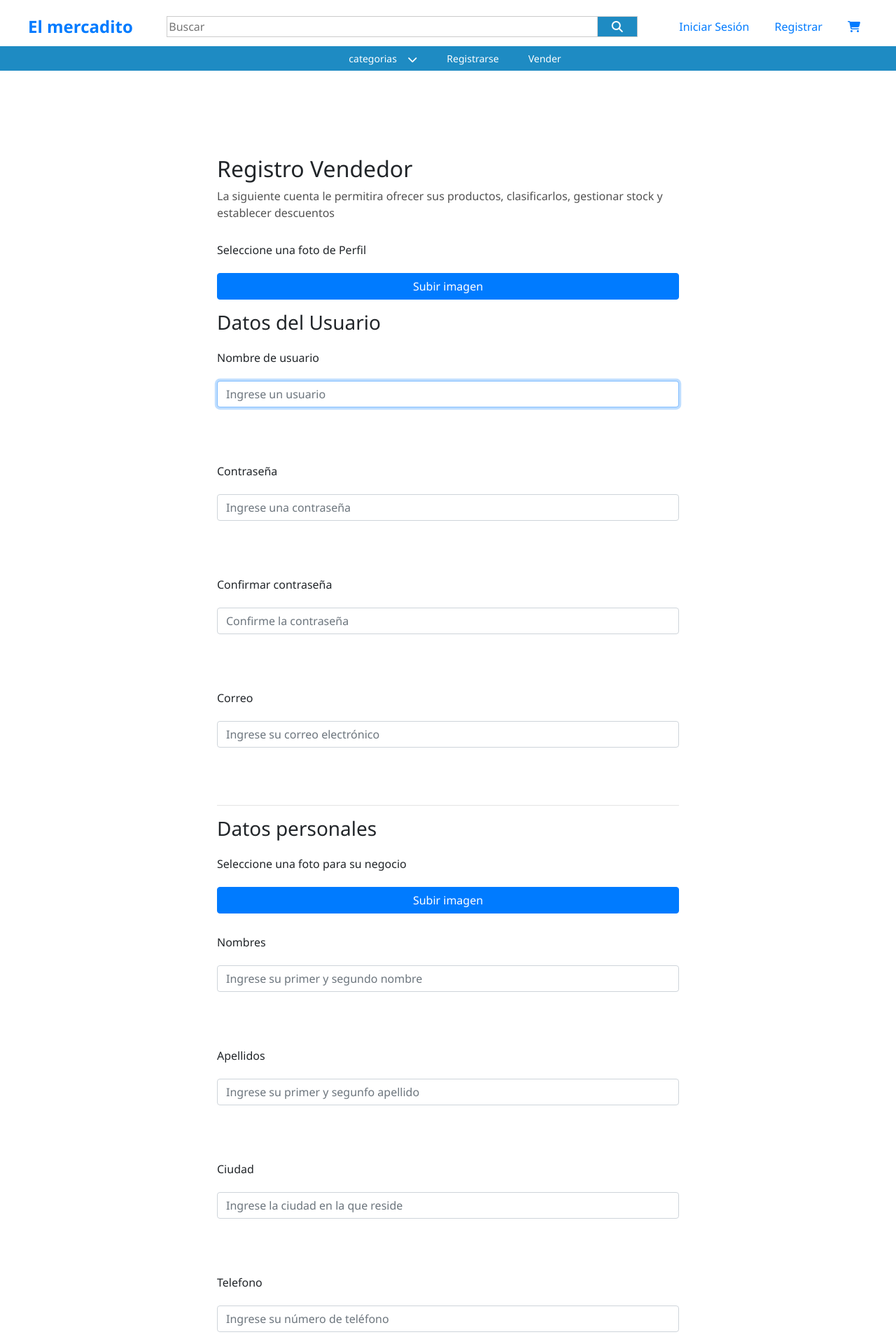
After one commit to FerMedina18/Proyecto_Artesan-as, a Django app: page /register/ in a window 1280 px wide. The commit adds this page. Shown: the top 1920 px of the page at 70% size. Run offline with Django 3.2, Linux system fonts and the light colour scheme; some libraries are stand-ins or nearby versions.

Commit message:
registro del vendedor terminado

```diff
--- a/artesanias/mercadito/forms.py
+++ b/artesanias/mercadito/forms.py
@@ -10,8 +10,7 @@ class CustomUserLogin(AuthenticationForm):
 class CustomUserCreationForm(UserCreationForm):
     class Meta:
         model = Usuario_Vendedor
-        fields = ('username', 'password', 'email')
-
+        fields = ('username', 'email', 'password1', 'avatar')
 class CustomUserChangeForm(UserChangeForm):
     class Meta:
         model = Usuario_Vendedor
@@ -20,4 +19,5 @@ class CustomUserChangeForm(UserChangeForm):
 class CustomProfileCreationForm(forms.ModelForm):
     class Meta:
         model = Perfil_Vendedor
-        fields = ('__all__')
+        fields = ('portada', 'nombres', 'apellidos', 'ciudad',
+        'telefono', 'direccion', 'descripcion')
--- a/artesanias/mercadito/models.py
+++ b/artesanias/mercadito/models.py
@@ -7,6 +7,11 @@ from django.conf import settings
 
 class Usuario_Vendedor(AbstractUser):
     avatar = models.ImageField(blank=True)
+    ROL = (
+        ('C', 'Comprador'),
+        ('V', 'Vendedor'),
+    )
+    role = models.CharField(max_length=1, choices=ROL)
 
 class Perfil_Vendedor(models.Model):
     user = models.OneToOneField(Usuario_Vendedor, on_delete=models.CASCADE, related_name="profile")
@@ -15,7 +20,6 @@ class Perfil_Vendedor(models.Model):
     apellidos = models.CharField(max_length=100)
     ciudad = models.CharField(max_length=200)
     telefono = models.CharField(max_length=12)
-    correo = models.EmailField(unique=True)
     direccion = models.TextField(max_length=300)
     descripcion = models.TextField(default='', max_length=500)
     estado = models.BooleanField(default=True)
--- a/artesanias/mercadito/urls.py
+++ b/artesanias/mercadito/urls.py
@@ -12,8 +12,7 @@ urlpatterns = [
     path('', index, name='index'),
     path('login/', login, name='login'),
     path('logout/', logout, name='logout'),
-    path('registrar/', registrar, name='registrar'),
-    path('inicio_sesion/', inicio_sesion, name='inicio_sesion'),
+    path('register/', register, name='register'),
     path('config/', views.stripe_config),
     path('create-checkout-session/', views.create_checkout_session),
     url(
--- a/artesanias/mercadito/views.py
+++ b/artesanias/mercadito/views.py
@@ -46,23 +46,20 @@ def index(request):
         }
     ]
     return render(request, 'index.html', {'object_list' : object_list})
-# def inicio_sesion(request):
-#     return render(request, 'cuentas/inicionormal.html')
-
-def inicio_sesion(request):
-   # csrfContext = RequestContext(request)
-    return render(request, 'cuentas/inicionormal.html')
 
 @csrf_protect
 def login(request):
     csrfContext = RequestContext(request)
+    p = "nada"
     form = AuthenticationForm()
     if request.method == "POST":
         form = AuthenticationForm(data=request.POST)
-
+        p = request.POST['tipo']
         if form.is_valid():
             username = form.cleaned_data['username']
             password = form.cleaned_data['password']
+            print(p)
+
 
             user = authenticate(username = username, password = password)
 
@@ -70,48 +67,39 @@ def login(request):
                 do_login(request, user)
 
                 return redirect('/')
-    return render(request, "cuentas/login.html", {'form': form})
+    return render(request, "cuentas/login.html", {'form': form, 'p': p})
 
 def logout(request):
     do_logout(request)
 
     return redirect('/')
 
-# def registro(request):
-#     form = CustomUserCreationForm()
-#     if request.method == "POST":
-#         form = CustomUserCreationForm(data=request.POST)
-#         if form.is_valid:
-#             user = form.save
-#             if user is not None:
-#                 do_login(request, user)
+def register(request):
+    form = CustomUserCreationForm()
+    form1 = CustomProfileCreationForm()
+    if request.method == "POST":
+        form = CustomUserCreationForm(data=request.POST)
+        form1 = CustomProfileCreationForm(data=request.POST)
+        if form.is_valid() and form1.is_valid():
+            user = form.save()
+            user.role = "vendedor"
 
-#                 return redirect('/')
-
-#     form.fields['username'].help_text = None
-#     form.fields['password1'].help_text = None
-#     form.fields['password2'].help_text = None
-#     form.fields['email'].help_text = None
-
-#     return render(request, "cuentas/registrovendedor.html", {'form': form})
-
-def registrar(request):
-    form1 = CustomUserCreationForm()
-    form2 = CustomProfileCreationForm()
-    if request.method == "POST":
-        form1 = CustomUserCreationForm(data=request.POST)
-        form2 = CustomProfileCreationForm(data=request.POST)
-
-        if form1.is_valid() and form2.is_valid():
-            user = form1.save(commit=False)
-            profile = form2.save()
+            i = Usuario_Vendedor.objects.last()
+            profile = form1.save(commit=False)
+            profile.user = i
+            profile.estado = True
 
             if user is not None and profile is not None:
                 do_login(request, user)
 
                 return redirect('/')
 
-    return render(request, 'cuentas/registrovendedor.html', {'form1': form1, 'form2': form2})
+    form.fields['username'].help_text = None
+    form.fields['password1'].help_text = None
+    form.fields['password2'].help_text = None
+    form.fields['email'].help_text = None
+
+    return render(request, "cuentas/registro.html", {'form': form, 'form1': form1})
 
 #para stripe
 @csrf_exempt
@@ -144,19 +132,7 @@ def create_checkout_session(request):
         except Exception as e:
             return JsonResponse({'error': str(e)})
 
-# def registrar(request):
-#    if request.method == "POST":
-#       form = PostLogin(request.POST)
-#       if form.is_valid():
-#          post = form.save(commit=False)
-#          post.nombre_usuario = request.nusuario
-#          post.contraseña = request.pusuario
-#          post.save()
-#          return redirect('index')
 
-#       else:
-#          form = PostLogin()
-#       return render(request, '/templates/cuentas/inicionormal.html', {'form': form})
 
 
 # @api_view(["GET"])
--- a/artesanias/templates/cuentas/login.html
+++ b/artesanias/templates/cuentas/login.html
@@ -18,7 +18,7 @@
             </div>
             <div class="form-group">
                 <label for="rusuario">Ingresar como</label>
-                <select class="form-control" id="rusuario">
+                <select class="form-control" id="rusuario" name="tipo">
                     <option value="comprador">Comprador</option>
                     <option value="vendedor">Vendedor</option>
                 </select>
--- /dev/null
+++ b/artesanias/templates/cuentas/registro.html
@@ -0,0 +1,124 @@
+{% extends "layout.html" %}
+{% load static %}
+
+{% block head_title %}
+Registro
+{% endblock %}
+
+{% block content %}
+<main>
+    <div class="rusuariov container" enctype="multipart/form-data">
+        <h2>Registro Vendedor</h2>
+        <p>La siguiente cuenta le permitira ofrecer sus productos, clasificarlos, gestionar stock y establecer
+            descuentos</p>
+        <form method="POST">{% csrf_token %}
+            {% load widget_tweaks%}
+            <div class="form-group">
+                {% load widget_tweaks%}
+                <div class="imagenuv form-group">
+                    <label for="imageperfiluv">Seleccione una foto de Perfil</label>
+                    {% render_field form.avatar type="file" class="form-control-file" id="imageperfiluv" accept=".png, .jpg, .jpeg" %}
+                    <input type="button" class="btn btn-primary" value="Subir imagen"
+                        onclick="document.getElementById('imageperfiluv').click()">
+
+                    <div class="container mostrar">
+                        <div id="visualizar">
+
+                        </div>
+                    </div>
+                </div>
+
+                <h3>Datos del Usuario</h3>
+
+                <div class="form-group">
+                    <label for="nusuariov">Nombre de usuario</label>
+                    {% render_field form.username type="text" class="form-control" placeholder="Ingrese un usuario" %}
+                </div>
+
+                <br>
+
+                <div class="form-group">
+                    <label for="pusuariov">Contraseña</label>
+                    {% render_field form.password1 type="password" class="form-control" placeholder="Ingrese una contraseña" %}
+                </div>
+
+                <br>
+
+                <div class="form-group">
+                    <label for="pusuariov1">Confirmar contraseña</label>
+                    {% render_field form.password2 type="password" class="form-control" placeholder="Confirme la contraseña" %}
+                </div>
+
+                <br>
+
+                <div class="form-group">
+                    <label for="correov">Correo</label>
+                    {% render_field form.email type="email" class="form-control" placeholder="Ingrese su correo electrónico" %}
+                </div>
+
+                <br>
+                <hr>
+
+                {% load widget_tweaks%}
+                <h3>Datos personales</h3>
+
+                <div class="imagenuv form-group">
+                    <label for="imageperfiluv">Seleccione una foto para su negocio</label>
+                    {% render_field form1.portada type="file" class="form-control-file" id="imageperfiluv" accept=".png, .jpg, .jpeg" %}
+                    <input type="button" class="btn btn-primary" value="Subir imagen"
+                        onclick="document.getElementById('imageperfiluv').click()">
+
+                    <div class="container mostrar">
+                        <div id="visualizar">
+
+                        </div>
+                    </div>
+                </div>
+
+                <div class="form-group">
+                    <label for="nombresuv">Nombres</label>
+                    {% render_field form1.nombres type="text" class="form-control" placeholder="Ingrese su primer y segundo nombre" %}
+                </div>
+
+                <br>
+
+                <div class="form-group">
+                    <label for="apellidosuv">Apellidos</label>
+                    {% render_field form1.apellidos type="text" class="form-control" placeholder="Ingrese su primer y segunfo apellido" %}
+                </div>
+
+                <br>
+
+                <div class="form-group">
+                    <label for="ciudaduv">Ciudad</label>
+                    {% render_field form1.ciudad type="text" class="form-control" placeholder="Ingrese la ciudad en la que reside" %}
+                </div>
+
+                <br>
+
+                <div class="form-group">
+                    <label for="telefonouv">Telefono</label>
+                    {% render_field form1.telefono type="text" class="form-control" placeholder="Ingrese su número de teléfono" %}
+                </div>
+
+                <br>
+
+                <div class="form-group">
+                    <label for="direccionuv">Dirección</label>
+                    {% render_field form1.direccion type="text" class="form-control" placeholder="Ingrese la dirección" %}
+                </div>
+
+                <br>
+
+                <div class="form-group">
+                    <label for="descripcionnuv">Descripción</label>
+                    {% render_field form1.descripcion type="text" class="form-control" placeholder="Escriba una descripción personal" %}
+                </div>
+
+                <br>
+                <button type="submit" class="btn btn-primary">Registrar</button>
+        </form>
+
+    </div>
+</main>
+{% endblock content %}
--- a/artesanias/templates/layout.html
+++ b/artesanias/templates/layout.html
@@ -40,11 +40,11 @@
         <div class="usuarios">
             {% if not user.is_authenticated %}
                 <a href="/login">Iniciar Sesión</a>
-                <a href="/registrar">Registrar</a>
+                <a href="/register">Registrar</a>
             {% endif %}
             {% if user.is_authenticated %}
                 <a href="/logout">Cerrar Sesión</a>
-                <p>{{ user.id }}</p>
+                <p>{{ user }}</p>
             {% endif %}
 
             <a href="#" class="carrito "><i class="fa fa-shopping-cart" ></i></a>
```
Also changed, not shown: artesanias/mercadito/migrations/0001_initial.py, artesanias/mercadito/migrations/0002_auto_20200612_0039.py (deleted), artesanias/mercadito/migrations/0002_auto_20200613_0339.py (added).
